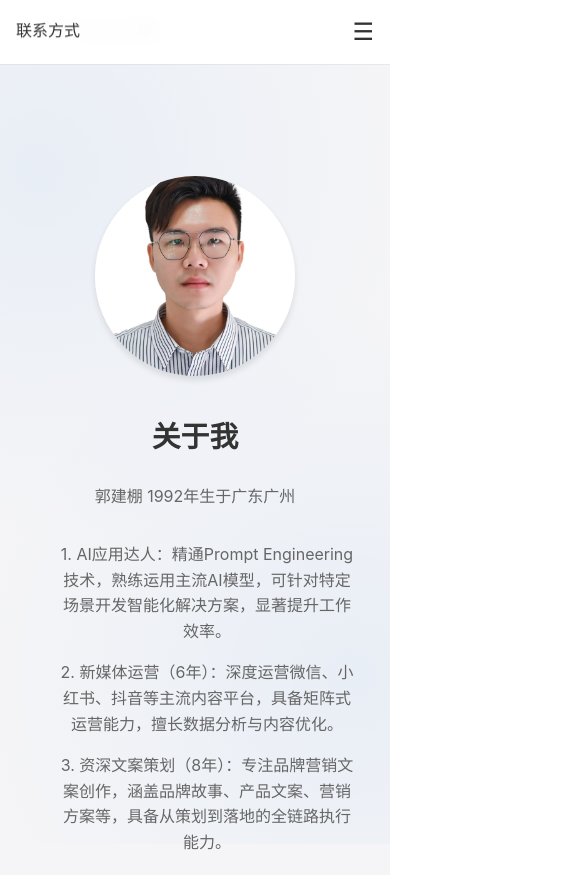
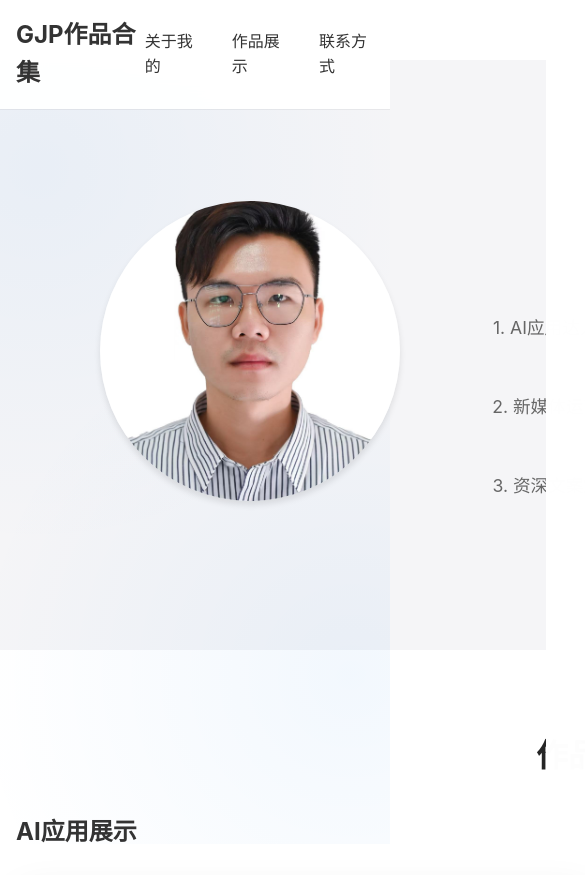
Before and after one commit to zmjk222/portfolio, a plain HTML site: page index.html in a window 390 px wide. Shown: the top 875 px of the page, 585 px wide, since content can reach past the window. Drawn offline with Linux system fonts and the light colour scheme.

Commit message:
Add files via upload

```diff
--- a/css/style.css
+++ b/css/style.css
@@ -551,149 +551,156 @@ body {
     transform: translateY(0);
 }
 
-/* 移动端优化 */
+/* 移动端优化 - 保持与桌面端一致的布局 */
 @media (max-width: 768px) {
-    /* 导航栏优化 */
+    /* 导航栏保持横向 */
     .nav-container {
-        padding: 0.8rem 1rem;
-        position: relative;
-    }
-
-    /* 添加汉堡菜单按钮 */
-    .menu-toggle {
-        display: block;
-        position: absolute;
-        right: 1rem;
-        top: 50%;
-        transform: translateY(-50%);
-        font-size: 1.5rem;
-        background: none;
-        border: none;
-        color: var(--primary-color);
-        cursor: pointer;
-        z-index: 1001;
+        padding: 1rem;
+        display: flex;
+        justify-content: space-between;
+        align-items: center;
     }
 
     .nav-links {
-        position: fixed;
-        top: 60px;
-        left: 0;
-        right: 0;
-        background: rgba(255, 255, 255, 0.98);
-        padding: 1rem;
-        flex-direction: column;
-        gap: 1rem;
-        transform: translateY(-100%);
-        transition: transform 0.3s ease;
-        backdrop-filter: blur(10px);
-        z-index: 1000;
+        position: static;
+        display: flex;
+        flex-direction: row;
+        transform: none;
+        background: none;
+        padding: 0;
+        gap: 2rem;
     }
 
-    .nav-links.active {
-        transform: translateY(0);
+    /* 移除汉堡菜单 */
+    .menu-toggle {
+        display: none;
     }
 
-    /* 调整整体比例 */
+    /* 保持原有布局和大小 */
     body {
-        font-size: 14px;  /* 缩小基础字体大小 */
+        font-size: 16px;
     }
 
-    /* 调整各部分间距和大小 */
+    .container {
+        padding: 0 2rem;
+        max-width: 100%;
+    }
+
+    /* 作品展示网格保持原有布局 */
+    .portfolio-grid.four-columns {
+        grid-template-columns: repeat(4, 1fr);
+        gap: 2rem;
+    }
+
+    .portfolio-grid.three-columns {
+        grid-template-columns: repeat(3, 1fr);
+        gap: 2rem;
+    }
+
+    /* 作品卡片样式保持一致 */
+    .portfolio-item {
+        padding: 1.5rem;
+    }
+
+    .portfolio-item h4 {
+        font-size: 1.25rem;
+        margin-bottom: 1rem;
+    }
+
+    /* 详情面板样式保持一致 */
+    .portfolio-detail {
+        width: 60%;
+        padding: 2rem;
+    }
+
+    .detail-grid {
+        grid-template-columns: repeat(3, 1fr);
+        gap: 2rem;
+    }
+
+    .detail-item h4 {
+        font-size: 1.1rem;
+    }
+
+    /* 关于我的部分保持横向布局 */
+    .about-content {
+        flex-direction: row;
+        gap: 4rem;
+        padding: 0;
+    }
+
+    .profile-image {
+        flex: 0 0 300px;
+    }
+
+    .profile-image img {
+        width: 300px;
+        height: 300px;
+    }
+
+    /* 标题样式保持一致 */
+    .section-title {
+        font-size: 3rem;
+        margin-bottom: 4rem;
+    }
+
+    .portfolio-category h3 {
+        font-size: 2rem;
+        margin-bottom: 2rem;
+    }
+
+    /* 联系方式部分保持横向布局 */
+    .contact-section {
+        padding: 5rem 0;
+    }
+
+    .contact-content {
+        flex-direction: row;
+        gap: 4rem;
+    }
+
+    .qr-code img {
+        width: 200px;
+        height: 200px;
+    }
+}
+
+/* 超小屏幕也保持相同的布局 */
+@media (max-width: 480px) {
+    .portfolio-grid.four-columns,
+    .portfolio-grid.three-columns,
+    .detail-grid {
+        grid-template-columns: repeat(2, 1fr);  /* 只在超小屏幕时改为两列 */
+        gap: 1rem;
+    }
+
+    /* 调整内边距 */
     .container {
         padding: 0 1rem;
     }
 
+    /* 缩小字体和间距 */
     .section-title {
-        font-size: 1.8rem;
-        margin-bottom: 1.5rem;
+        font-size: 2rem;
+        margin-bottom: 2rem;
     }
 
     .portfolio-category h3 {
-        font-size: 1.3rem;
-        margin-bottom: 1rem;
-    }
-
-    /* 调整作品展示网格 */
-    .portfolio-grid {
-        gap: 1rem;
-    }
-
-    .portfolio-grid.four-columns,
-    .portfolio-grid.three-columns {
-        grid-template-columns: repeat(2, 1fr);  /* 移动端统一显示两列 */
-    }
-
-    .portfolio-item {
-        padding: 0.8rem;
-    }
-
-    .portfolio-item h4 {
-        font-size: 1rem;
-        margin-bottom: 0.5rem;
-    }
-
-    /* 调整详情页面 */
-    .portfolio-detail {
-        width: 90%;
-        padding: 1rem;
-    }
-
-    .detail-grid {
-        grid-template-columns: repeat(2, 1fr);  /* 详情页也改为两列 */
-        gap: 1rem;
-    }
-
-    .detail-item h4 {
-        font-size: 0.9rem;
-    }
-
-    /* 调整关于我的部分 */
-    .about-content {
-        flex-direction: column;
-        gap: 2rem;
-        padding: 1rem;
-    }
-
-    .profile-image {
-        flex: 0 0 200px;  /* 缩小头像尺寸 */
-    }
-
-    .profile-image img {
-        width: 200px;
-        height: 200px;
-    }
-
-    .profile-text h2 {
-        font-size: 1.8rem;
-    }
-
-    .profile-text p {
-        font-size: 1rem;
-        line-height: 1.6;
-    }
-
-    /* 调整联系方式部分 */
-    .contact-section {
-        padding: 2rem 0;
-    }
-
-    .contact-content {
-        flex-direction: column;
-        gap: 1.5rem;
-    }
-
-    .qr-code img {
-        width: 150px;  /* 缩小二维码尺寸 */
-        height: 150px;
+        font-size: 1.5rem;
+        margin-bottom: 1.5rem;
     }
 }
 
-/* 添加更小屏幕的优化 */
-@media (max-width: 480px) {
-    .portfolio-grid.four-columns,
-    .portfolio-grid.three-columns,
-    .detail-grid {
-        grid-template-columns: 1fr;  /* 超小屏幕改为单列 */
+/* 添加横向滚动支持 */
+@media (max-width: 768px) {
+    body {
+        overflow-x: auto;
+        min-width: 1200px;  /* 确保最小宽度与桌面端一致 */
+    }
+
+    .container {
+        width: 1200px;  /* 固定宽度，允许横向滚动 */
+        max-width: none;
     }
 }
 
```
